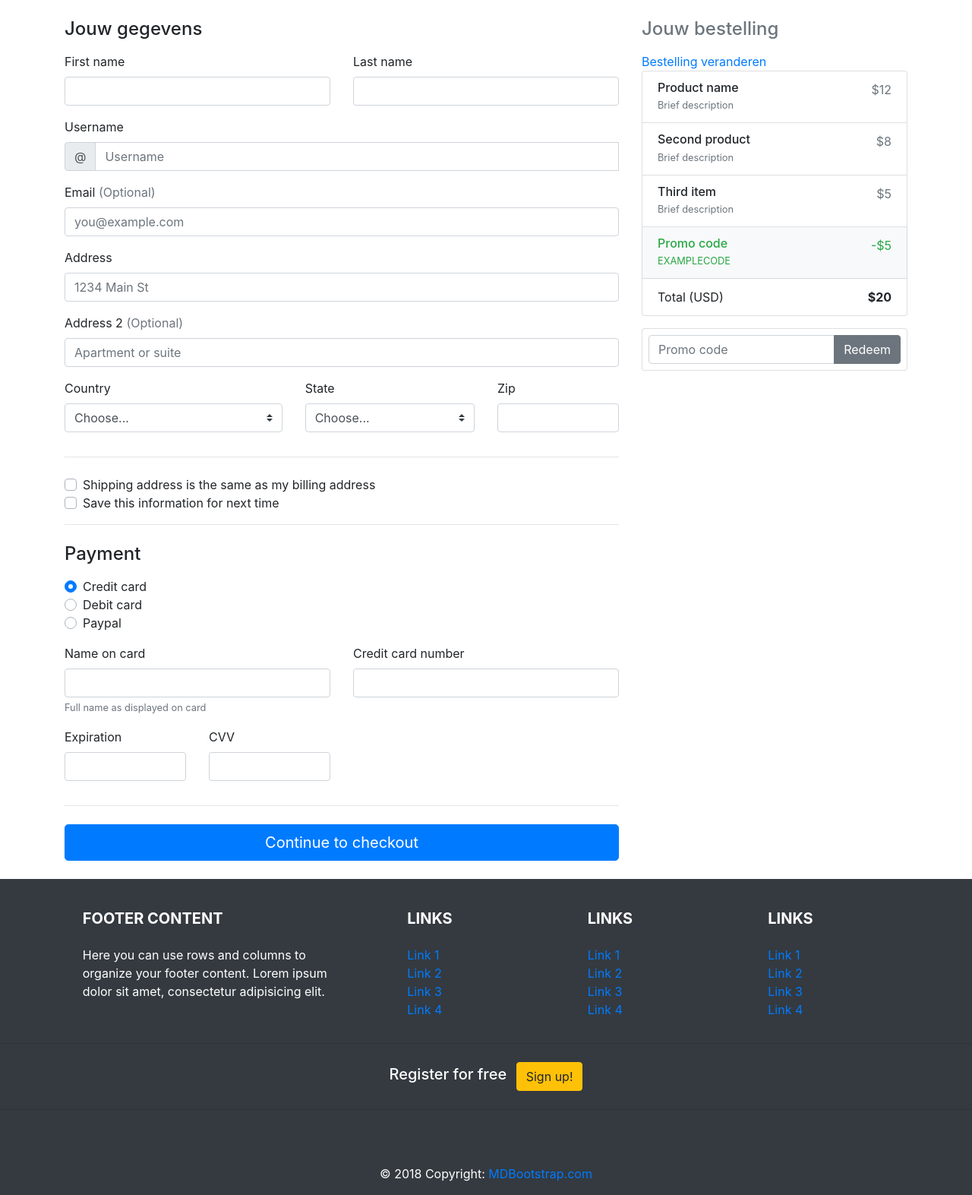
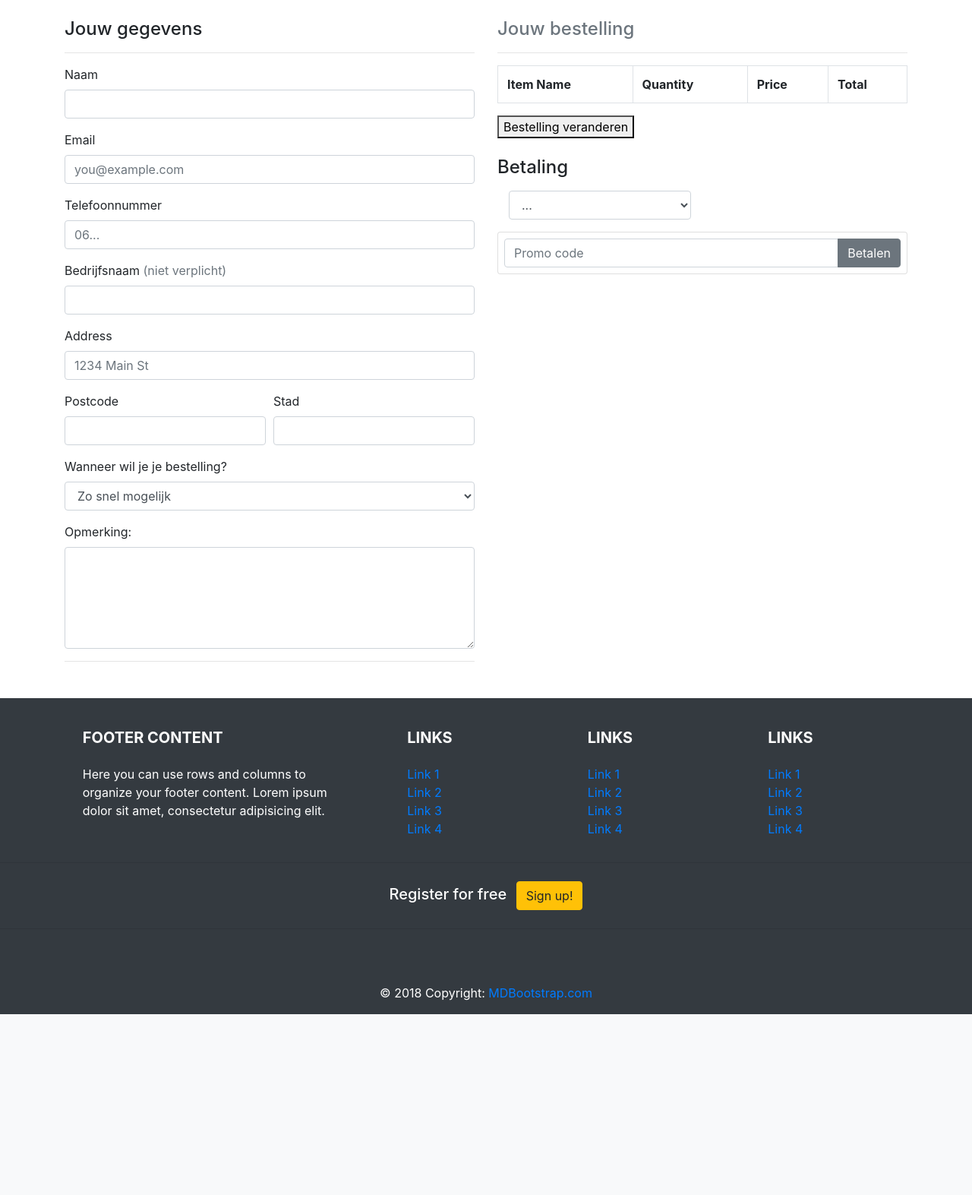
Before and after one commit to Hamzam2000/Examenproject-Doner-Corner, a PHP site: page /gegevensUser.php in a window 1280 px wide. Shown: the part 546-2119 px from the top of the page at 76% size. After the commit the page ends 1881 px from the top, so only its background shows below. Run offline with PHP 8.4, Linux system fonts and the light colour scheme; lists and menus that the app fills with data are empty.

Commit message:
Versie 1.04

```diff
--- a/gegevensUser.php
+++ b/gegevensUser.php
@@ -1,3 +1,11 @@
+<?php
+
+include "includes/producten.inc.php";
+include "includes/gegevensUser.inc.php";
+
+
+?>
+
 <!doctype html>
 <html lang="en">
 <head>
@@ -31,91 +39,107 @@
 <div class="container">
 
     <div class="row">
-        <div class="col-md-4 order-md-2 mb-4">
+        <div class="col-md-6 order-md-2 mb-4">
             <h4 class="d-flex justify-content-between align-items-center mb-3">
                 <span class="text-muted">Jouw bestelling</span>
             </h4>
-            <a href="producten.php" class="stretched-link">Bestelling veranderen</a>
-            <ul class="list-group mb-3">
-                <li class="list-group-item d-flex justify-content-between lh-condensed">
-                    <div>
-                        <h6 class="my-0">Product name</h6>
-                        <small class="text-muted">Brief description</small>
-                    </div>
-                    <span class="text-muted">$12</span>
-                </li>
-                <li class="list-group-item d-flex justify-content-between lh-condensed">
-                    <div>
-                        <h6 class="my-0">Second product</h6>
-                        <small class="text-muted">Brief description</small>
-                    </div>
-                    <span class="text-muted">$8</span>
-                </li>
-                <li class="list-group-item d-flex justify-content-between lh-condensed">
-                    <div>
-                        <h6 class="my-0">Third item</h6>
-                        <small class="text-muted">Brief description</small>
-                    </div>
-                    <span class="text-muted">$5</span>
-                </li>
-                <li class="list-group-item d-flex justify-content-between bg-light">
-                    <div class="text-success">
-                        <h6 class="my-0">Promo code</h6>
-                        <small>EXAMPLECODE</small>
-                    </div>
-                    <span class="text-success">-$5</span>
-                </li>
-                <li class="list-group-item d-flex justify-content-between">
-                    <span>Total (USD)</span>
-                    <strong>$20</strong>
-                </li>
-            </ul>
+            <hr>
+                <form method="post" action="producten.php">
+                    <table class="table table-bordered">
+                        <tr>
+                            <th>Item Name</th>
+                            <th>Quantity</th>
+                            <th>Price</th>
+                            <th>Total</th>
+                        </tr>
+                        <?php
+                        if(!empty($_SESSION["shopping_cart"]))
+                        {
+                        $total = 0;
+                        foreach($_SESSION["shopping_cart"] as $keys => $values)
+                        {
+                            ?>
+                            <tr>
+                                <input type="hidden" name="Id" value="<?php echo $keys; ?>" />
+                                <td><?php echo $values["Name"]; ?></td>
+                                <td><?php echo $values["quantity"]; ?>
+                                <td>$ <?php echo $values["price"]; ?></td>
+                                <td>$ <?php echo number_format($values["quantity"] * $values["price"], 2); ?></td>
+                            </tr>
 
+                            <?php
+                            $total = $total + ($values["quantity"] * $values["price"]);
+                        }
+                        ?>
+                </form>
+
+                <form method="post" action="gegevensUser.php">
+                    <tr>
+
+                        <td colspan="3" align="right">Total</td>
+                        <td name="totalPrice" align="right">$ <?php echo number_format($total, 2); ?></td>
+                    </tr>
+                    <?php
+                    }
+                    ?>
+                    </table>
+                </form>
+            <div>
+                <button onclick="window.location.href = 'producten.php';">Bestelling veranderen</button>
+            </div>
+            <br>
+            <h4 class="mb-3">Betaling</h4>
+            <div class="form-group col-6">
+                <select name = "paymentOption" id="inputState" class="form-control">
+                    <option>...</option>
+                    <option>Pinpas</option>
+                    <option>Contant</option>
+                </select>
+            </div>
             <form class="card p-2">
                 <div class="input-group">
                     <input type="text" class="form-control" placeholder="Promo code">
+                    <form method="post" action="Betalen.php">
                     <div class="input-group-append">
-                        <button type="submit" class="btn btn-secondary">Redeem</button>
+                        <input align="right" type="submit" name="Betalen" class="btn btn-secondary" value="Betalen" />
                     </div>
+                    </form>
                 </div>
             </form>
         </div>
-        <div class="col-md-8 order-md-1">
+        <div class="col-md-6 order-md-1">
             <h4 class="mb-3">Jouw gegevens</h4>
+            <hr>
             <form class="needs-validation" novalidate="">
                 <div class="row">
-                    <div class="col-md-6 mb-3">
-                        <label for="firstName">First name</label>
-                        <input type="text" class="form-control" id="firstName" placeholder="" value="" required="">
+                    <div class="col-md-12 mb-3">
+                        <label for="firstName">Naam</label>
+                        <input name="name" type="text" class="form-control" id="firstName" placeholder="" value="" required="">
                         <div class="invalid-feedback">
                             Valid first name is required.
-                        </div>
-                    </div>
-                    <div class="col-md-6 mb-3">
-                        <label for="lastName">Last name</label>
-                        <input type="text" class="form-control" id="lastName" placeholder="" value="" required="">
-                        <div class="invalid-feedback">
-                            Valid last name is required.
                         </div>
                     </div>
                 </div>
 
                 <div class="mb-3">
-                    <label for="username">Username</label>
-                    <div class="input-group">
-                        <div class="input-group-prepend">
-                            <span class="input-group-text">@</span>
-                        </div>
-                        <input type="text" class="form-control" id="username" placeholder="Username" required="">
-                        <div class="invalid-feedback" style="width: 100%;">
-                            Your username is required.
-                        </div>
+                    <label for="email">Email <span class="text-muted"></span></label>
+                    <input name="email" type="email" class="form-control" id="email" placeholder="you@example.com">
+                    <div class="invalid-feedback">
+                        Please enter a valid email address for shipping updates.
                     </div>
                 </div>
 
                 <div class="mb-3">
-                    <label for="email">Email <span class="text-muted">(Optional)</span></label>
-                    <input type="email" class="form-control" id="email" placeholder="you@example.com">
+                    <label for="number">Telefoonnummer</label>
+                    <input name="phonenumber" type="text" class="form-control" id="address" placeholder="06..." required="">
+                    <div class="invalid-feedback">
+                        Please enter your shipping address.
+                    </div>
+                </div>
+
+                <div class="mb-3">
+                    <label for="companyname">Bedrijfsnaam <span class="text-muted">(niet verplicht)</span></label>
+                    <input name="companyname" type="text" class="form-control" id="companyname" placeholder="">
                     <div class="invalid-feedback">
                         Please enter a valid email address for shipping updates.
                     </div>
@@ -123,108 +147,49 @@
 
                 <div class="mb-3">
                     <label for="address">Address</label>
-                    <input type="text" class="form-control" id="address" placeholder="1234 Main St" required="">
+                    <input name="adress" type="text" class="form-control" id="address" placeholder="1234 Main St" required="">
                     <div class="invalid-feedback">
                         Please enter your shipping address.
                     </div>
                 </div>
+                <div class="form-row">
+                    <div class="form-group col-md-6">
+                        <label for="postcode">Postcode</label>
+                        <input name="postcode" type="text" class="form-control" id="Postcode">
+                    </div>
+                    <div class="form-group col-md-6">
+                        <label for="city">Stad</label>
+                        <input name="city" type="text" class="form-control" id="Stad">
+                    </div>
+                </div>
 
                 <div class="mb-3">
-                    <label for="address2">Address 2 <span class="text-muted">(Optional)</span></label>
-                    <input type="text" class="form-control" id="address2" placeholder="Apartment or suite">
+                    <label for="deliveryTime">Wanneer wil je je bestelling?</label>
+                    <select name="delivery_time" id="deliveryTime" class="form-control">
+                        <option selected>Zo snel mogelijk</option>
+                        <option>16:00</option>
+                        <option>16:30</option>
+                        <option>17:00</option>
+                        <option>17:30</option>
+                        <option>18:00</option>
+                        <option>18:30</option>
+                        <option>19:00</option>
+                        <option>19:30</option>
+                        <option>20:00</option>
+                        <option>20:30</option>
+                        <option>21:00</option>
+                    </select>
                 </div>
 
-                <div class="row">
-                    <div class="col-md-5 mb-3">
-                        <label for="country">Country</label>
-                        <select class="custom-select d-block w-100" id="country" required="">
-                            <option value="">Choose...</option>
-                            <option>United States</option>
-                        </select>
-                        <div class="invalid-feedback">
-                            Please select a valid country.
-                        </div>
-                    </div>
-                    <div class="col-md-4 mb-3">
-                        <label for="state">State</label>
-                        <select class="custom-select d-block w-100" id="state" required="">
-                            <option value="">Choose...</option>
-                            <option>California</option>
-                        </select>
-                        <div class="invalid-feedback">
-                            Please provide a valid state.
-                        </div>
-                    </div>
-                    <div class="col-md-3 mb-3">
-                        <label for="zip">Zip</label>
-                        <input type="text" class="form-control" id="zip" placeholder="" required="">
-                        <div class="invalid-feedback">
-                            Zip code required.
-                        </div>
-                    </div>
+                <div class="form-group">
+                    <label for="comment">Opmerking:</label>
+                    <textarea name="remarks" class="form-control" rows="5" id="comment"></textarea>
                 </div>
-                <hr class="mb-4">
-                <div class="custom-control custom-checkbox">
-                    <input type="checkbox" class="custom-control-input" id="same-address">
-                    <label class="custom-control-label" for="same-address">Shipping address is the same as my billing address</label>
-                </div>
-                <div class="custom-control custom-checkbox">
-                    <input type="checkbox" class="custom-control-input" id="save-info">
-                    <label class="custom-control-label" for="save-info">Save this information for next time</label>
-                </div>
+                </form>
+
                 <hr class="mb-4">
 
-                <h4 class="mb-3">Payment</h4>
-
-                <div class="d-block my-3">
-                    <div class="custom-control custom-radio">
-                        <input id="credit" name="paymentMethod" type="radio" class="custom-control-input" checked="" required="">
-                        <label class="custom-control-label" for="credit">Credit card</label>
-                    </div>
-                    <div class="custom-control custom-radio">
-                        <input id="debit" name="paymentMethod" type="radio" class="custom-control-input" required="">
-                        <label class="custom-control-label" for="debit">Debit card</label>
-                    </div>
-                    <div class="custom-control custom-radio">
-                        <input id="paypal" name="paymentMethod" type="radio" class="custom-control-input" required="">
-                        <label class="custom-control-label" for="paypal">Paypal</label>
-                    </div>
                 </div>
-                <div class="row">
-                    <div class="col-md-6 mb-3">
-                        <label for="cc-name">Name on card</label>
-                        <input type="text" class="form-control" id="cc-name" placeholder="" required="">
-                        <small class="text-muted">Full name as displayed on card</small>
-                        <div class="invalid-feedback">
-                            Name on card is required
-                        </div>
-                    </div>
-                    <div class="col-md-6 mb-3">
-                        <label for="cc-number">Credit card number</label>
-                        <input type="text" class="form-control" id="cc-number" placeholder="" required="">
-                        <div class="invalid-feedback">
-                            Credit card number is required
-                        </div>
-                    </div>
-                </div>
-                <div class="row">
-                    <div class="col-md-3 mb-3">
-                        <label for="cc-expiration">Expiration</label>
-                        <input type="text" class="form-control" id="cc-expiration" placeholder="" required="">
-                        <div class="invalid-feedback">
-                            Expiration date required
-                        </div>
-                    </div>
-                    <div class="col-md-3 mb-3">
-                        <label for="cc-expiration">CVV</label>
-                        <input type="text" class="form-control" id="cc-cvv" placeholder="" required="">
-                        <div class="invalid-feedback">
-                            Security code required
-                        </div>
-                    </div>
-                </div>
-                <hr class="mb-4">
-                <button class="btn btn-primary btn-lg btn-block" type="submit">Continue to checkout</button>
             </form>
         </div>
     </div>
--- /dev/null
+++ b/includes/gegevensUser.inc.php
@@ -0,0 +1,25 @@
+<?php
+
+require_once './database.php';
+$conn = getdb();
+$msg = "";
+
+if (isset($_POST['Betalen'])) {
+    $name = ($_POST['name']);
+    $email = ($_POST['email']);
+    $phonenumber = ($_POST['phonenumber']);
+    $companyname = ($_POST['companyname']);
+    $adress = ($_POST['adress']);
+    $postcode = ($_POST['postcode']);
+    $city = ($_POST['city']);
+    $delivery_time = ($_POST['delivery_time']);
+    $products = "";
+    $remarks = ($_POST['remarks']);
+    $paymentOption = ($_POST['paymentOption']);
+    $total = ($_POST['totalPrice']);
+
+    $conn->query("INSERT INTO order (name,email,phonenumber,companyname,adress,postcode,city,delivery_time,products,remarks,paymentOption,totalPrice) VALUES ('$name', '$email', '$phonenumber', '$companyname', '$adress', '$postcode', '$city', '$delivery_time', '$products', '$remarks', '$paymentOption', '$total')");
+    echo '<script>window.location="Betalen.php"</script>';
+
+}
+?>
--- a/includes/producten.inc.php
+++ b/includes/producten.inc.php
@@ -49,7 +49,10 @@ if(isset($_POST["addProducts"]))
 
 if(isset($_POST["add"]))
 {
-
+    foreach($_SESSION["shopping_cart"] as $keys => $values)
+    {
+      $values["quantity"]++;
+    }
 }
 
 if(isset($_POST["deleteProducts"]))
--- a/producten.php
+++ b/producten.php
@@ -99,7 +99,7 @@ include "includes/producten.inc.php";
 
                     <td colspan="3" align="right">Total</td>
                     <td align="right">$ <?php echo number_format($total, 2); ?></td>
-                    <td><input align="center" type="submit" name="payOrder" class="btn btn-warning" value="Betalen" /></td>
+                    <td><input align="center" type="submit" name="payOrder" class="btn btn-warning" value="Bestellen" /></td>
                 </tr>
                 <?php
             }
```
Also changed, not shown: database/dcveen.sql (+4 -3 lines), Css/Index.css (line endings or trailing spaces).
